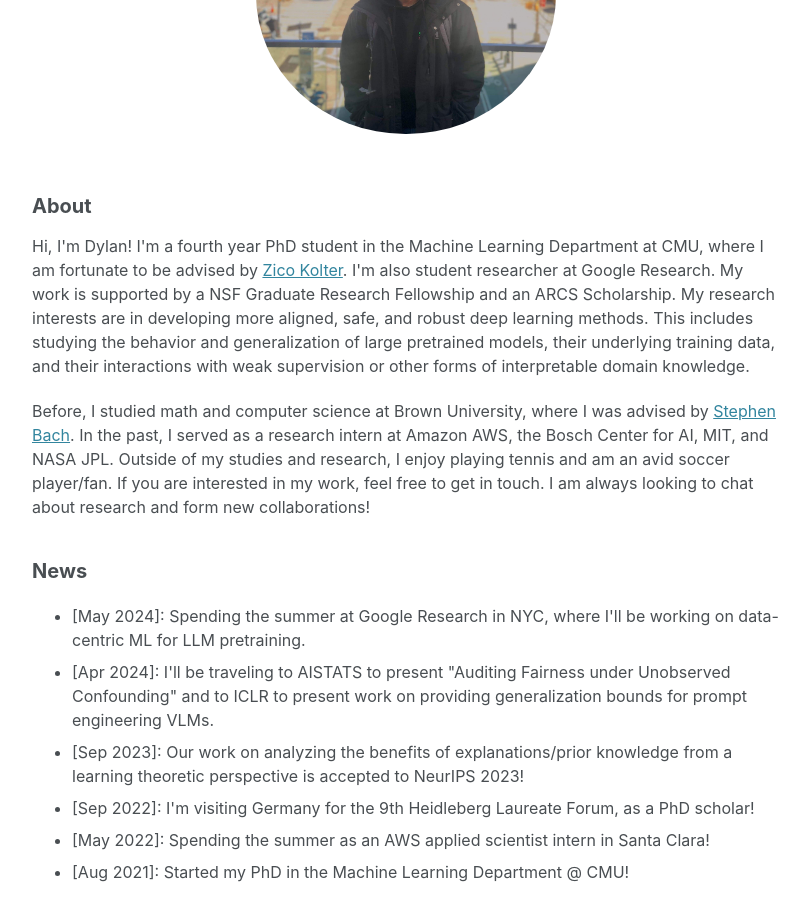
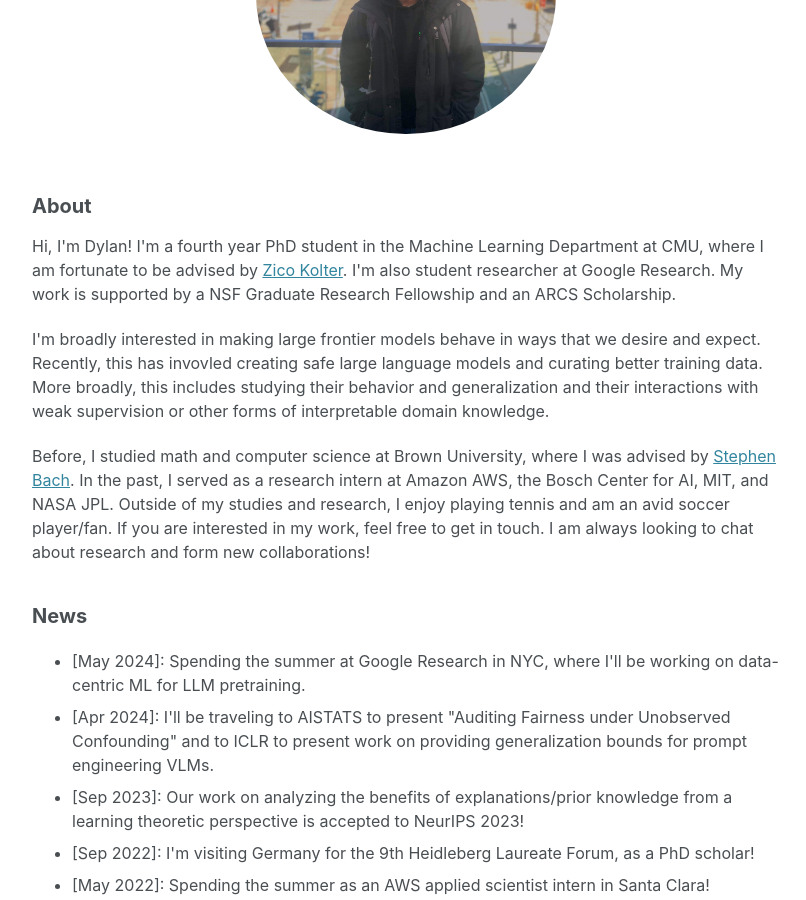
Before and after one commit to dsam99/dsam99.github.io, a Jekyll site: the page built from index.md, in a window 1280 px wide and 900 px high, scrolled down 304 px. Shown: the whole window, without its empty margins (234-1040 px from the left). Built offline with Jekyll 4.4.1, drawn with Linux system fonts in a browser that asks for light colours; cached includes are drawn as plain includes; nearby versions of some CDN libraries; a style sheet for code colours, icons or effects is not loaded.

Commit message:
adding updates

```diff
--- a/_layouts/home.html
+++ b/_layouts/home.html
@@ -11,9 +11,11 @@ layout: default
 	<h2>About</h2>
 
 	<p>
-		Hi, I'm Dylan! I'm a fourth year PhD student in the Machine Learning Department at CMU, where I am fortunate to be advised by <a href="https://zicokolter.com/">Zico Kolter</a>. I'm also student researcher at Google Research.
-		My work is supported by a NSF Graduate Research Fellowship and an ARCS Scholarship.
-		My research interests are in developing more aligned, safe, and robust deep learning methods. This includes studying the behavior and generalization of large pretrained models, their underlying training data, and their interactions with weak supervision or other forms of interpretable domain knowledge.
+		Hi, I'm Dylan! I'm a fourth year PhD student in the Machine Learning Department at CMU, where I am fortunate to be advised by <a href="https://zicokolter.com/">Zico Kolter</a>. I'm also student researcher at Google Research. My work is supported by a NSF Graduate Research Fellowship and an ARCS Scholarship.
+	</p>
+	<p>
+		I'm broadly interested in making large frontier models behave in ways that we desire and expect. Recently, this has invovled creating safe large language models and curating better training data.
+		More broadly, this includes studying their behavior and generalization and their interactions with weak supervision or other forms of interpretable domain knowledge.
 	</p>
 
 	<p>
```
Also changed, not shown: _layouts/publications.html (+7 -1 lines).
